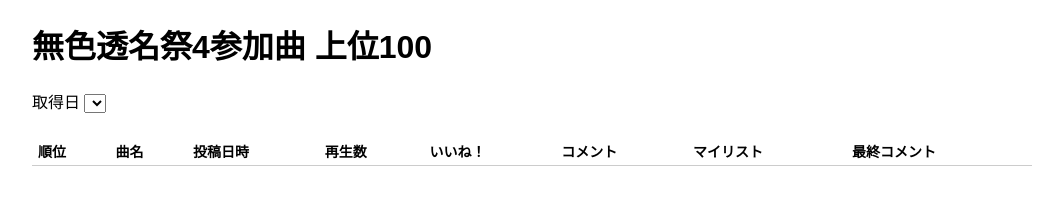
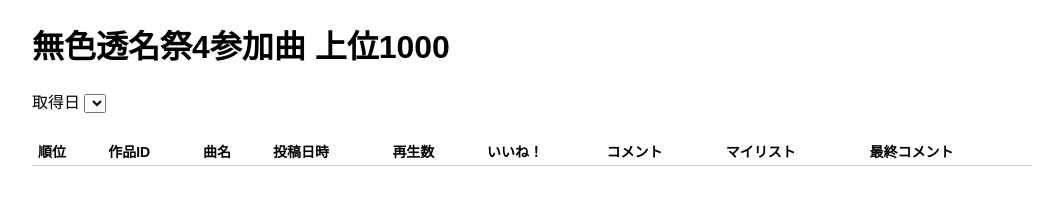
Before and after one commit to hitoiki4105/mushoku2026-ranking, a plain HTML site: page index.html in a window 1280 px wide. Shown: the whole page, without its empty margins (108-1171 px from the left). Drawn offline with Linux system fonts and the light colour scheme; no server answers.

Commit message:
Add files via upload

```diff
--- a/index.html
+++ b/index.html
@@ -15,7 +15,7 @@
 </style>
 </head>
 <body>
-<h1>無色透名祭4参加曲 上位100</h1>
+<h1>無色透名祭4参加曲 上位1000</h1>
 <p>
   <label>取得日 <select id="date"></select></label>
   <span id="meta"></span>
@@ -24,7 +24,7 @@
 <div class="wrap">
 <table>
   <thead><tr>
-    <th>順位</th><th>曲名</th><th>投稿日時</th><th>再生数</th>
+    <th>順位</th><th>作品ID</th><th>曲名</th><th>投稿日時</th><th>再生数</th>
     <th>いいね！</th><th>コメント</th><th>マイリスト</th><th>最終コメント</th>
   </tr></thead>
   <tbody id="body"></tbody>
@@ -32,7 +32,6 @@
 </div>
 
 <script>
-// ★ここを自分のWorkerのURLに書き換えてください（末尾の / は付けない）
 const WORKER = 'https://mushoku-ranking.hitoiki4105.workers.dev';
 
 const TABS = [
@@ -70,6 +69,7 @@ function renderTable() {
   for (const v of data.lists[current] ?? []) {
     const tr = document.createElement('tr');
     tr.appendChild(td(v.rank, 'num'));
+    tr.appendChild(td(v.contentId));
     const t = document.createElement('td');
     const a = document.createElement('a');
     a.href = 'https://nico.ms/' + encodeURIComponent(v.contentId);
```
